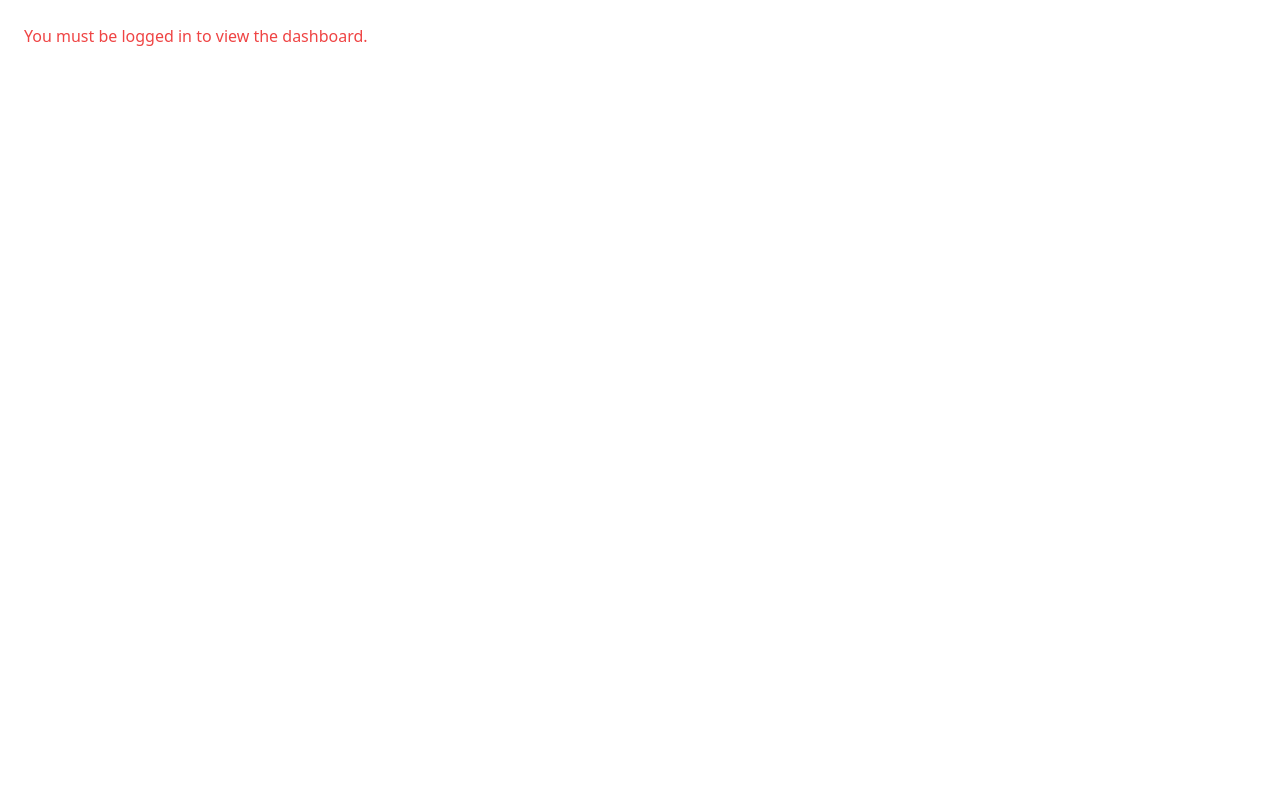
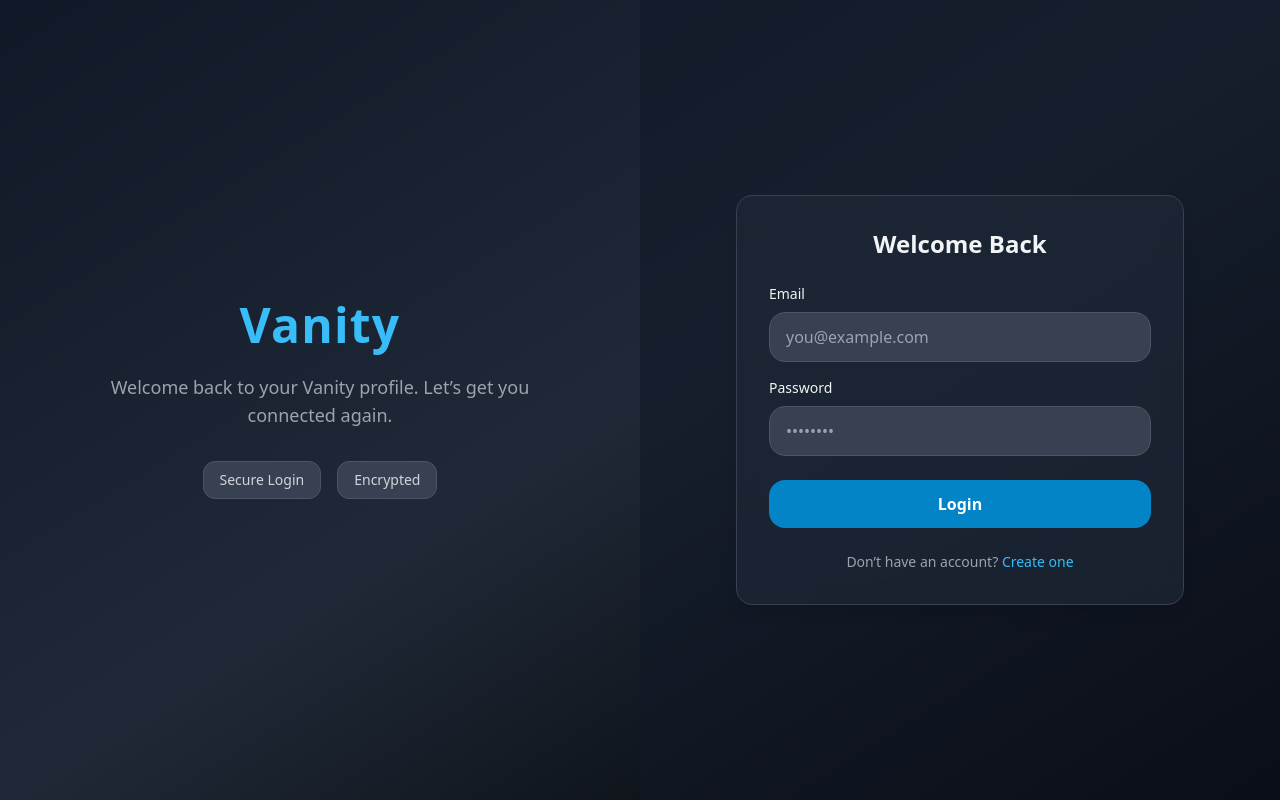
Before and after one commit to wsgspeed/vanity-frontend, a React (Create React App) app: page /login in a window 1280 px wide. Built offline with nearby package versions, Linux system fonts and the light colour scheme.

Commit message:
gvgreggg

```diff
--- a/src/Login.js
+++ b/src/Login.js
@@ -1,136 +1,123 @@
-import React, { useState, useEffect } from "react";
+import React, { useState } from "react";
+import { motion } from "framer-motion";
 
-export default function UserDashboard() {
-  const [pfpUrl, setPfpUrl] = useState("");
-  const [userName, setUserName] = useState("");
-  const [bio, setBio] = useState("");
-  const [links, setLinks] = useState("");
-  const [loading, setLoading] = useState(true);
-  const [error, setError] = useState(null);
+export default function Login() {
+  const [email, setEmail] = useState("");
+  const [password, setPassword] = useState("");
+  const [message, setMessage] = useState("");
+  const [loading, setLoading] = useState(false);
 
-  // Read the logged-in user from localStorage
-  const storedUser = JSON.parse(localStorage.getItem("vanityUser") || "{}");
-  const username = storedUser.username;
+  const handleLogin = async (e) => {
+    e.preventDefault();
+    setLoading(true);
+    setMessage("");
 
-  useEffect(() => {
-    if (!username) {
-      setLoading(false);
-      setError("You must be logged in to view the dashboard.");
-      return;
+    try {
+      const response = await fetch("https://vanitybackend-43ng.onrender.com/auth/loginUser", {
+        method: "POST",
+        headers: { "Content-Type": "application/json" },
+        body: JSON.stringify({ email, password }),
+      });
+
+      const data = await response.json();
+
+      if (response.ok) {
+        localStorage.setItem(
+          "vanityUser",
+          JSON.stringify({
+            email: data.email,
+            uid: data.uid,
+            username: data.email.split("@")[0],
+          })
+        );
+        setMessage("✅ Logged in successfully! Redirecting...");
+        setTimeout(() => (window.location.href = "/dashboard"), 1500);
+      } else {
+        setMessage(`❌ ${data.error || data.message}`);
       }
-
-    const fetchProfile = async () => {
-      try {
-        const res = await fetch(
-          `https://vanitybackend-43ng.onrender.com/api/getProfile/${username}`
-        );
-        if (!res.ok) throw new Error("Profile not found");
-        const data = await res.json();
-
-        setUserName(data.username || "");
-        setBio(data.bio || "");
-        setLinks((data.links || []).join(", "));
-        setPfpUrl(data.pfpUrl || "");
     } catch (err) {
       console.error(err);
-        setError(err.message);
+      setMessage("⚠️ Server error, please try again later.");
     } finally {
       setLoading(false);
     }
   };
 
-    fetchProfile();
-  }, [username]);
+  return (
+    <div className="min-h-screen flex flex-col md:flex-row bg-gradient-to-br from-gray-900 via-gray-800 to-black text-gray-100">
+      <motion.div
+        initial={{ opacity: 0, x: -40 }}
+        animate={{ opacity: 1, x: 0 }}
+        transition={{ duration: 0.6 }}
+        className="flex flex-col justify-center items-center text-center p-10 md:w-1/2"
+      >
+        <h1 className="text-4xl md:text-5xl font-bold mb-6 text-sky-400 tracking-wide">
+          Vanity
+        </h1>
+        <p className="max-w-md text-gray-400 text-lg mb-8">
+          Welcome back to your Vanity profile. Let’s get you connected again.
+        </p>
+        <div className="flex space-x-4">
+          <span className="px-4 py-2 bg-gray-700 rounded-xl text-sm text-gray-300 border border-gray-600">
+            Secure Login
+          </span>
+          <span className="px-4 py-2 bg-gray-700 rounded-xl text-sm text-gray-300 border border-gray-600">
+            Encrypted
+          </span>
+        </div>
+      </motion.div>
 
-  const handleSaveProfile = async () => {
-    if (!username) return alert("You must be logged in!");
-
-    const payload = {
-      username: userName,
-      bio,
-      links: links.split(",").map((l) => l.trim()),
-      pfpUrl,
-    };
-
-    try {
-      const res = await fetch(
-        "https://vanitybackend-43ng.onrender.com/api/saveProfile",
-        {
-          method: "POST",
-          headers: { "Content-Type": "application/json" },
-          body: JSON.stringify(payload),
-        }
-      );
-
-      const data = await res.json();
-      if (!res.ok) throw new Error(data.error || "Failed to save profile");
-      alert(data.message || "Profile saved!");
-    } catch (err) {
-      console.error(err);
-      alert("Error saving profile: " + err.message);
-    }
-  };
-
-  if (loading) return <p className="text-white p-6">Loading profile...</p>;
-  if (error) return <p className="text-red-500 p-6">{error}</p>;
-
-  return (
-    <div className="min-h-screen bg-gray-900 text-white p-6">
-      <div className="max-w-2xl mx-auto">
-        <h2 className="text-2xl mb-4">Edit Profile</h2>
-
+      <motion.div
+        initial={{ opacity: 0, x: 40 }}
+        animate={{ opacity: 1, x: 0 }}
+        transition={{ duration: 0.6, delay: 0.2 }}
+        className="flex items-center justify-center w-full md:w-1/2 bg-gray-900/60 p-8"
+      >
+        <form
+          onSubmit={handleLogin}
+          className="bg-gray-800/70 backdrop-blur-md p-8 rounded-2xl shadow-lg w-full max-w-md border border-gray-700"
+        >
+          <h2 className="text-2xl font-bold mb-6 text-center">Welcome Back</h2>
           <div className="mb-4">
-          <label className="block mb-2">Profile Picture URL</label>
-          {pfpUrl && (
-            <img
-              src={pfpUrl}
-              alt="Profile"
-              className="w-24 h-24 rounded-full mb-3 object-cover border border-gray-700"
-            />
-          )}
+            <label className="block text-sm font-medium mb-2">Email</label>
             <input
-            type="text"
-            value={pfpUrl}
-            placeholder="Enter image URL"
-            onChange={(e) => setPfpUrl(e.target.value)}
-            className="w-full p-2 rounded bg-gray-800 border border-gray-700"
+              type="email"
+              value={email}
+              onChange={(e) => setEmail(e.target.value)}
+              className="w-full px-4 py-3 rounded-2xl bg-gray-700 border border-gray-600 text-gray-100 focus:outline-none focus:ring-2 focus:ring-sky-500"
+              placeholder="you@example.com"
+              required
             />
           </div>
-
-        <div className="mb-4">
-          <label>Username</label>
+          <div className="mb-6">
+            <label className="block text-sm font-medium mb-2">Password</label>
             <input
-            value={userName}
-            onChange={(e) => setUserName(e.target.value)}
-            className="w-full p-2 rounded bg-gray-800 border border-gray-700"
+              type="password"
+              value={password}
+              onChange={(e) => setPassword(e.target.value)}
+              className="w-full px-4 py-3 rounded-2xl bg-gray-700 border border-gray-600 text-gray-100 focus:outline-none focus:ring-2 focus:ring-sky-500"
+              placeholder="••••••••"
+              required
             />
           </div>
-
-        <div className="mb-4">
-          <label>Bio</label>
-          <textarea
-            value={bio}
-            onChange={(e) => setBio(e.target.value)}
-            className="w-full p-2 rounded bg-gray-800 border border-gray-700"
-          />
+          <button
+            type="submit"
+            disabled={loading}
+            className="w-full py-3 rounded-2xl bg-sky-600 hover:bg-sky-700 text-white font-semibold transition-all duration-300"
+          >
+            {loading ? "Logging In..." : "Login"}
+          </button>
+          {message && (
+            <p className="mt-4 text-center text-sm text-gray-300">{message}</p>
+          )}
+          <div className="mt-6 text-center text-sm text-gray-400">
+            Don’t have an account?{" "}
+            <a href="/signup" className="text-sky-400 hover:underline">
+              Create one
+            </a>
           </div>
-
-        <div className="mb-4">
-          <label>Links (comma separated)</label>
-          <input
-            value={links}
-            onChange={(e) => setLinks(e.target.value)}
-            className="w-full p-2 rounded bg-gray-800 border border-gray-700"
-          />
-        </div>
-
-        <button
-          onClick={handleSaveProfile}
-          className="mt-4 px-6 py-3 bg-sky-600 rounded-xl"
-        >
-          Save Profile
-        </button>
-      </div>
+        </form>
+      </motion.div>
     </div>
   );
 }
```
Lines whose indentation alone changed are shown as unchanged.
